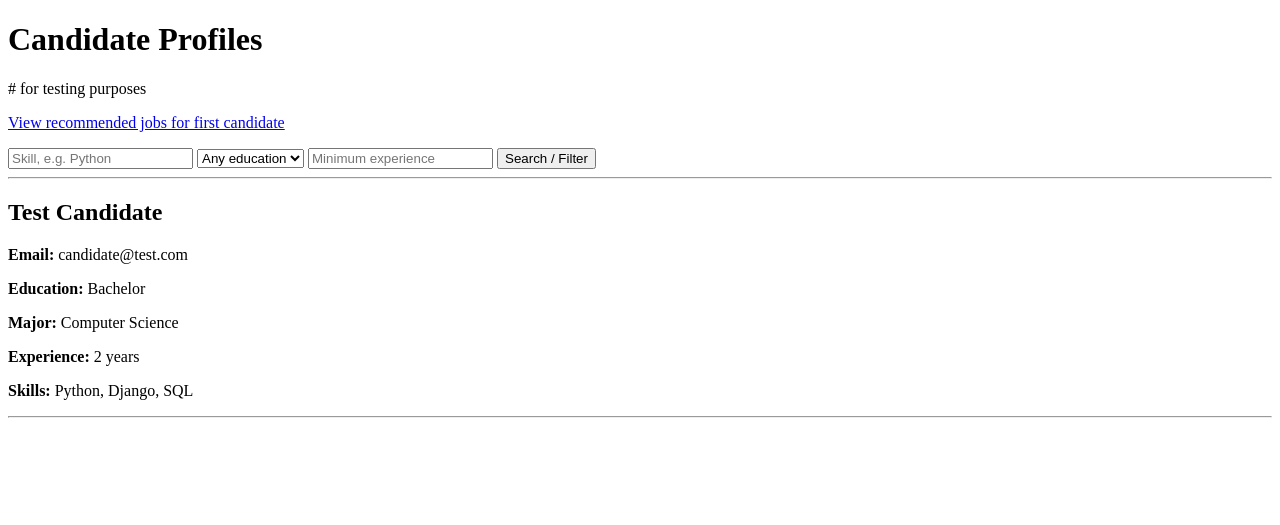
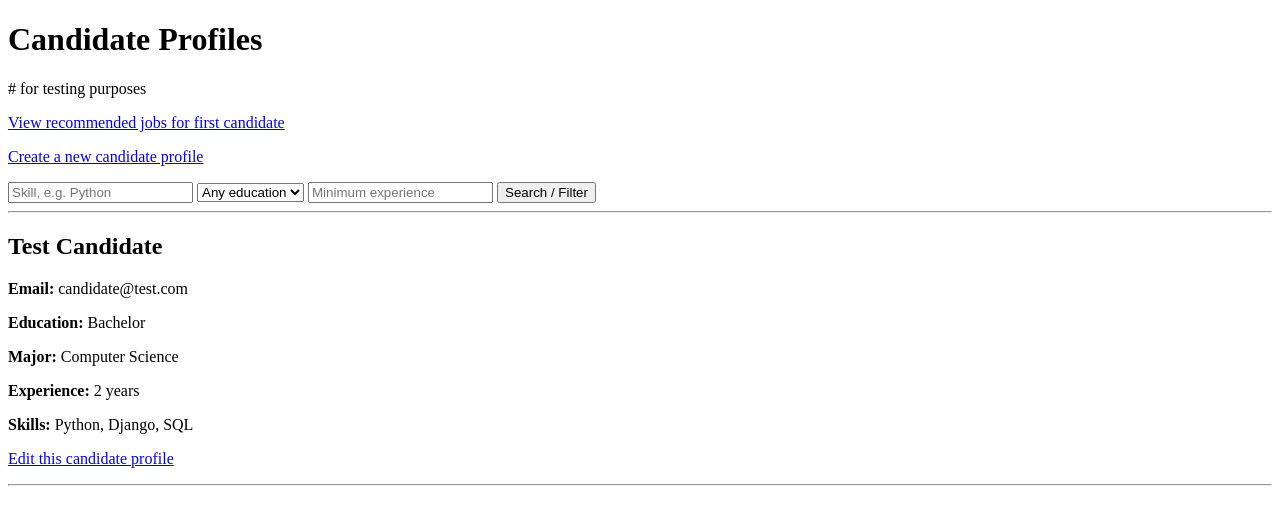
Before and after one commit to starkiller08/capapool, a Django app: page /candidates/ in a window 1280 px wide. Shown: the top 525 px of the page. Run offline with Django 5.2, Linux system fonts and the light colour scheme; data comes from the database, SQL or seed files in the repository.

Commit message:
Added candidate list and search views, candidate profile create and edit forms

```diff
--- a/candidates/urls.py
+++ b/candidates/urls.py
@@ -4,4 +4,6 @@ from . import views
 urlpatterns = [
 	path('', views.candidate_list, name='candidate_list'),
 	path('search/', views.candidate_search, name='candidate_search'),
+	path('create/', views.create_candidate_profile, name='create_candidate_profile'),
+	path('<int:candidate_id>/edit/', views.edit_candidate_profile, name='edit_candidate_profile'),
 ]
--- a/candidates/views.py
+++ b/candidates/views.py
@@ -1,5 +1,6 @@
-from django.shortcuts import render
+from django.shortcuts import render, redirect, get_object_or_404
 from .models import CandidateProfile
+from .forms import CandidateProfileForm
 
 # Create your views here.
 
@@ -41,3 +42,39 @@ def candidate_search(request):
 		'education': education,
 		'experience': experience
 	})
+
+
+def create_candidate_profile(request):
+	if request.method == 'POST':
+		form = CandidateProfileForm(request.POST, request.FILES)
+
+		if form.is_valid():
+			form.save()
+			return redirect('candidate_list')
+	else:
+		form = CandidateProfileForm()
+
+	return render(request, 'candidates/candidate_form.html', {
+		'form': form,
+		'page_title': 'Create Candidate Profile',
+		'button_text': 'Create Profile'
+	})
+
+
+def edit_candidate_profile(request, candidate_id):
+	candidate = get_object_or_404(CandidateProfile, id=candidate_id)
+
+	if request.method == 'POST':
+		form = CandidateProfileForm(request.POST, request.FILES, instance=candidate)
+
+		if form.is_valid():
+			form.save()
+			return redirect('candidate_list')
+	else:
+		form = CandidateProfileForm(instance=candidate)
+
+	return render(request, 'candidates/candidate_form.html', {
+		'form': form,
+		'page_title': 'Edit Candidate Profile',
+		'button_text': 'Save Changes'
+	})
--- a/templates/candidates/candidate_list.html
+++ b/templates/candidates/candidate_list.html
@@ -13,6 +13,10 @@
 		<a href="{% url 'recommended_jobs' %}">
 			View recommended jobs for first candidate
 		</a>
+	</p>
+
+	<p>
+		<a href="{% url 'create_candidate_profile' %}">Create a new candidate profile</a>
 	</p>
 
 	<form method="get" action="{% url 'candidate_search' %}">
@@ -66,6 +70,10 @@
 					No skills listed.
 				{% endfor %}
 			</p>
+
+			<p>
+				<a href="{% url 'edit_candidate_profile' candidate.id %}">Edit this candidate profile</a>
+			</p>
 		</div>
 
 		<hr>
```
Also changed, not shown: candidates/forms.py (added, +25 -0 lines), templates/candidates/candidate_form.html (added, +24 -0 lines), 1 other file.
